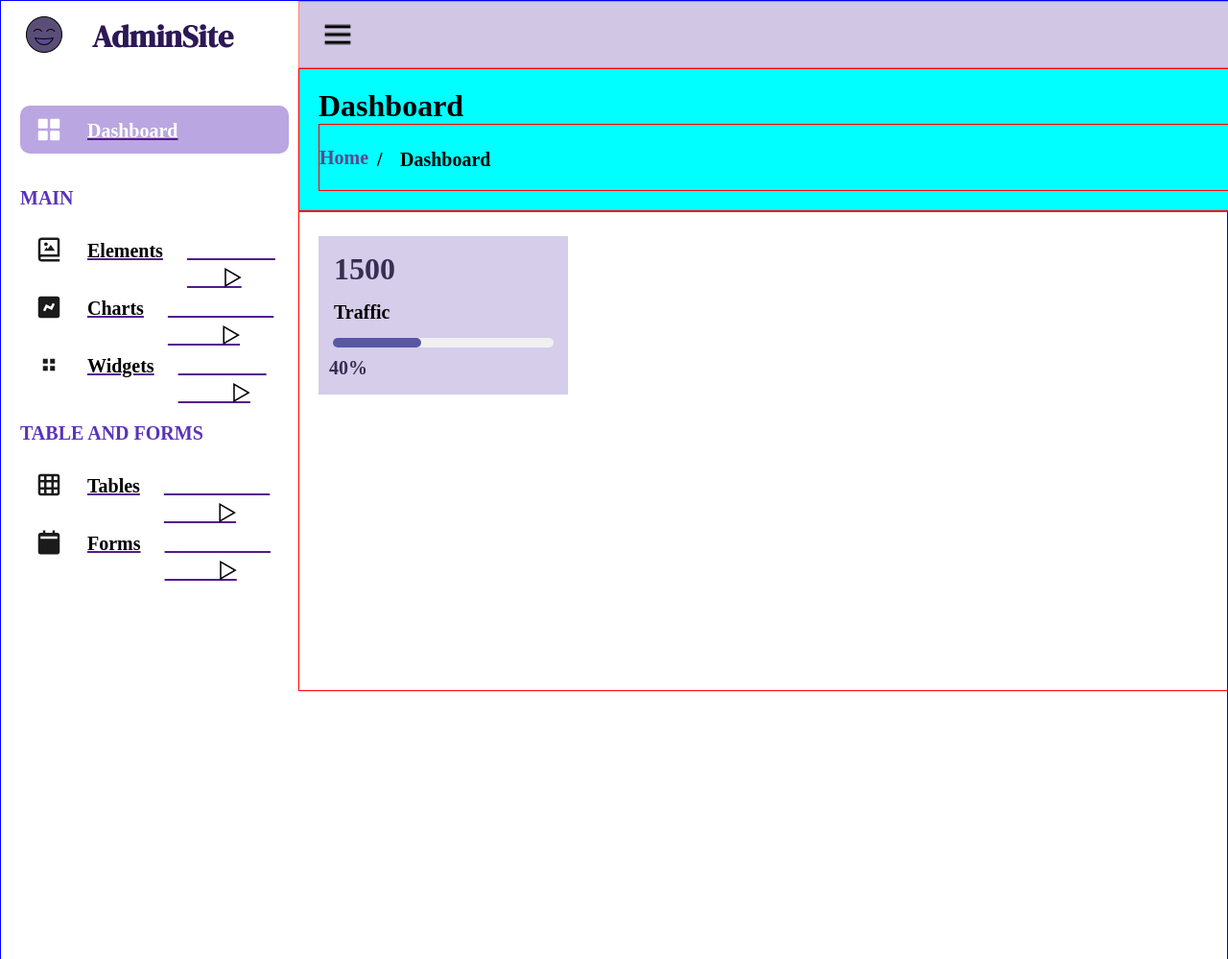
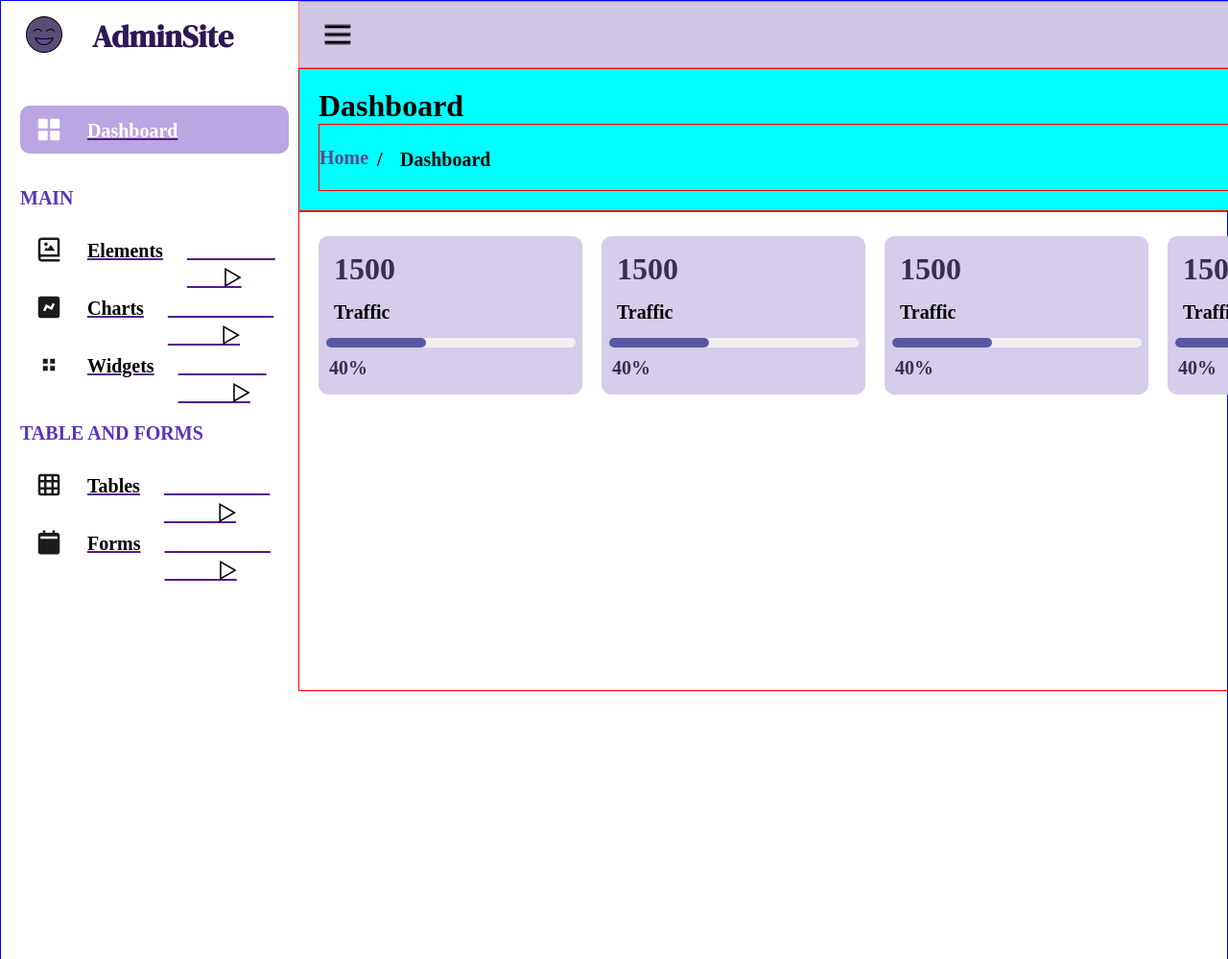
Before and after one commit to Dcarolinamorenoc/practicaModeladoEnCaja, a plain HTML site: page index.html in a window 1280 px wide. Shown: the top 999 px of the page at 96% size. Drawn offline with Linux system fonts and the light colour scheme.

Commit message:
feat: :construction: Avance 9
En este momento ya cargue todos los cuadros de porcentajes y ajuste las medidas del tamaño de las cajas

```diff
--- a/css/style.css
+++ b/css/style.css
@@ -175,7 +175,7 @@
 /* Aqui funcion de las barras y como hacerlas */
 
 .barra {
-    width: 230px;
+    width: 260px;
     height: 10px; /* Altura de la barra */
     background-color: #f0f0f0; /* Color de fondo de la barra */
     border-radius: 5px; /* Borde redondeado */
@@ -205,8 +205,9 @@
     height: 165px;
     margin-top: 25px;
     margin-left: 20px;
-    width: 260px;
+    width: 275px;
     background-color: #d5cde9;
+    border-radius: 10px;
  }
 
  .textico{
@@ -231,3 +232,8 @@
     font-size: 10px;
     color: #382d52;
 }
+
+.cuadritos{
+    display: flex;
+    flex-direction: row;
+}
--- a/index.html
+++ b/index.html
@@ -171,6 +171,65 @@
 
                     </div>
                 </div>
+
+                <div class="cua">
+                    <div class="cudro1">
+                        <div class="textico">
+                            <h1>1500</h1>
+                            <i class="fa-solid fa-arrow-trend-down" style="color: #c33232;"></i>
+                        </div>
+                        <div class="si">
+                            <h1>Traffic</h1>
+                        </div>
+                        <div class="barra">
+                            <div class="porcentaje cantidad"></div>
+                        </div>
+                        <div class="por">
+                            <h1>40%</h1>
+                        </div>
+
+                    </div>
+                </div>
+
+                <div class="cua">
+                    <div class="cudro1">
+                        <div class="textico">
+                            <h1>1500</h1>
+                            <i class="fa-solid fa-arrow-trend-up" style="color: #3e936b;"></i>
+                        </div>
+                        <div class="si">
+                            <h1>Traffic</h1>
+                        </div>
+                        <div class="barra">
+                            <div class="porcentaje cantidad"></div>
+                        </div>
+                        <div class="por">
+                            <h1>40%</h1>
+                        </div>
+
+                    </div>
+                </div>
+
+
+                <div class="cua">
+                    <div class="cudro1">
+                        <div class="textico">
+                            <h1>1500</h1>
+                            <i class="fa-solid fa-arrow-trend-up" style="color: #3e936b;"></i>
+                        </div>
+                        <div class="si">
+                            <h1>Traffic</h1>
+                        </div>
+                        <div class="barra">
+                            <div class="porcentaje cantidad"></div>
+                        </div>
+                        <div class="por">
+                            <h1>40%</h1>
+                        </div>
+
+                    </div>
+                </div>
+
             </div>
 
 
```
